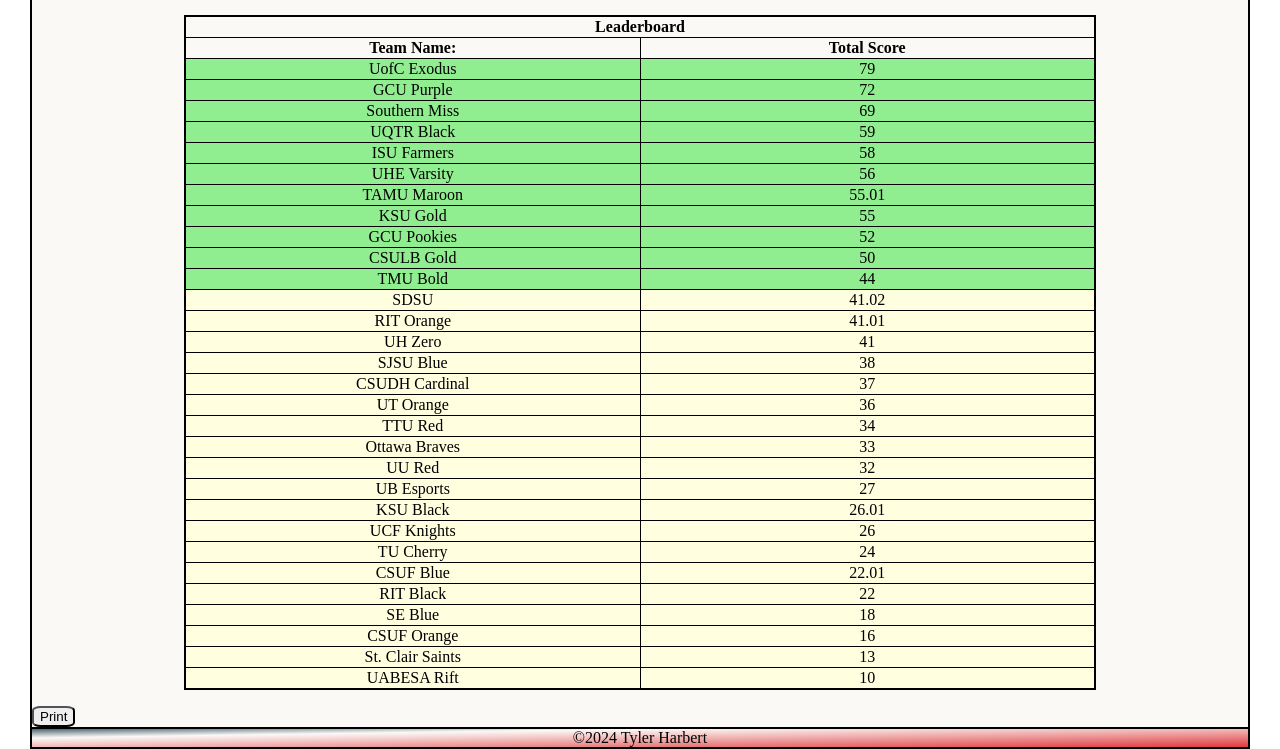
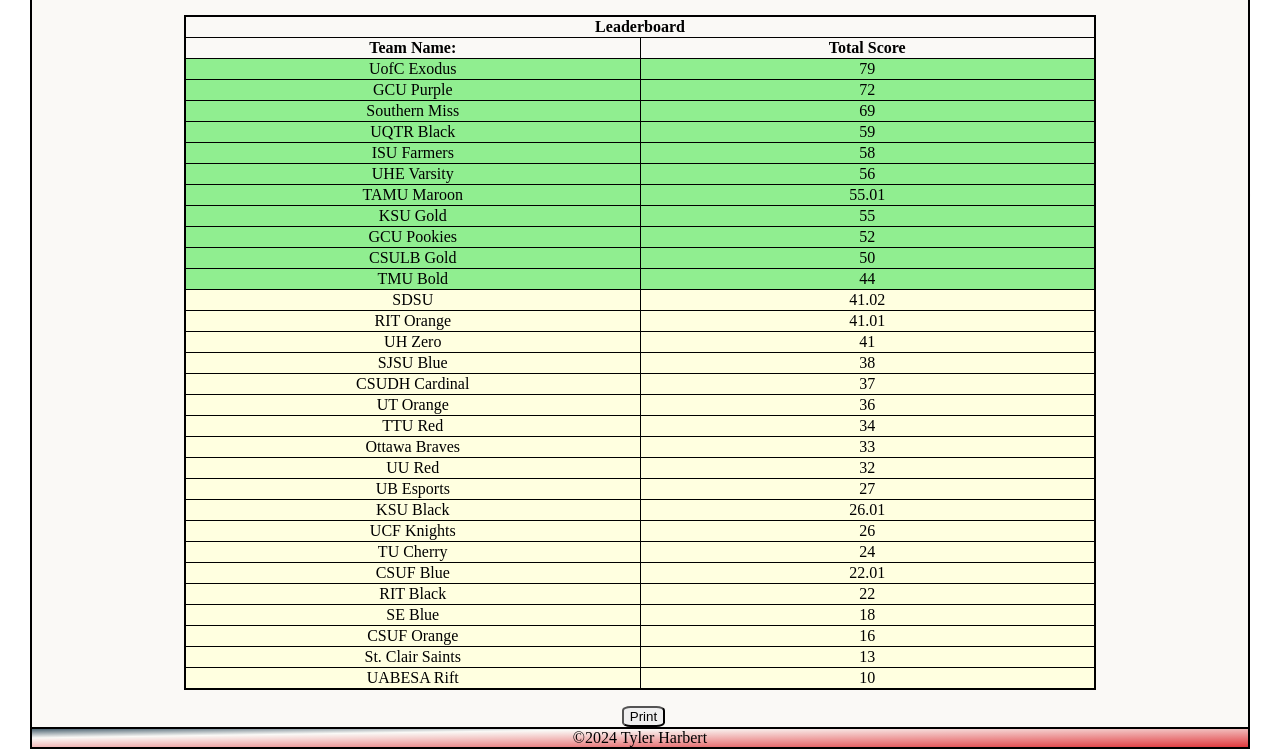
Before and after one commit to tgharbert3/CSC-365-Final, a plain HTML site: page premier/index.html in a window 1280 px wide. Shown: the part 115-864 px from the top of the page. Drawn offline with Linux system fonts and the light colour scheme.

Commit message:
added styling for print button

```diff
--- a/styles/premier.css
+++ b/styles/premier.css
@@ -22,4 +22,5 @@
 
 .printButton {
     border-radius: 20%;
+    margin-left: 48.5%;
 }
```
